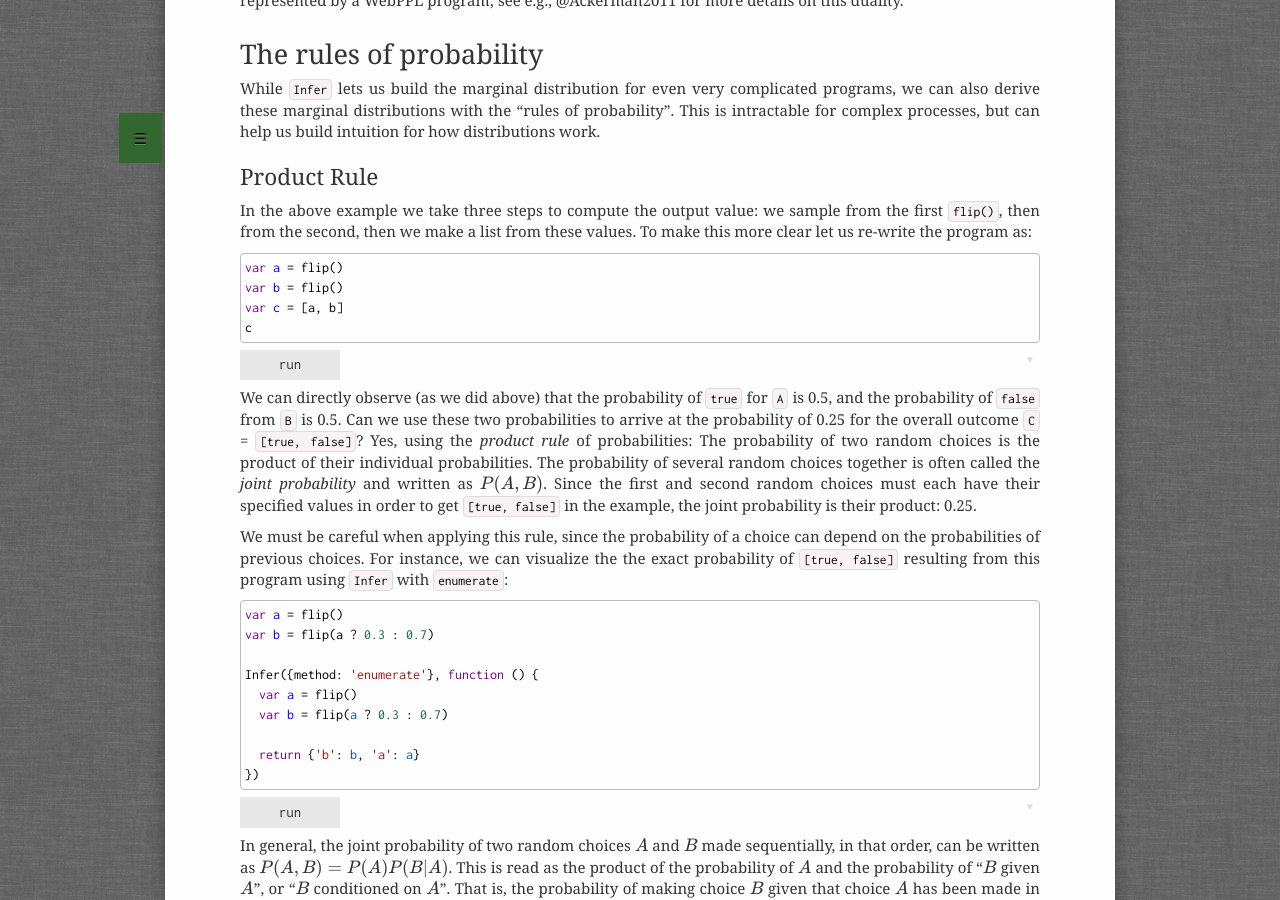
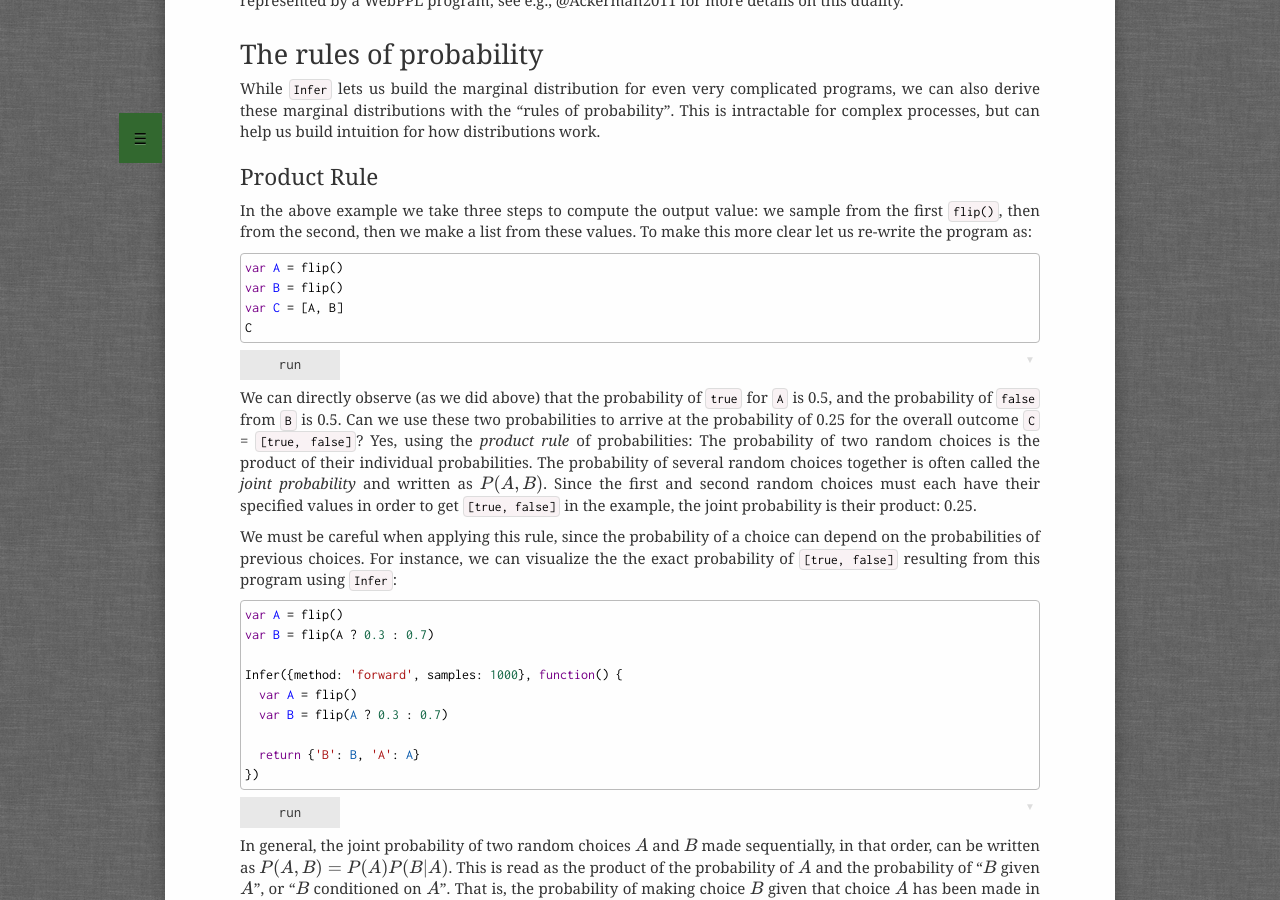
Before and after one commit to probmods/probmods2, a Jekyll site: the page built from chapters/generative-models.md, in a window 1280 px wide and 900 px high, scrolled down 7328 px. Built offline with Jekyll 4.4.1, drawn with Linux system fonts in a browser that asks for light colours; formulas are drawn with MathJax 3; a script that is not in the unit is left out; some of the changed text lies outside the part shown.

Commit message:
Resolved PR comments

```diff
--- a/chapters/generative-models.md
+++ b/chapters/generative-models.md
@@ -369,10 +369,10 @@
 To make this more clear let us re-write the program as:
 
 ~~~~
-var a = flip()
-var b = flip()
-var c = [a, b]
-c
+var A = flip()
+var B = flip()
+var C = [A, B]
+C
 ~~~~
 
 We can directly observe (as we did above) that the probability of `true` for `A` is 0.5, and the probability of `false` from `B` is 0.5. Can we use these two probabilities to arrive at the probability of 0.25 for the overall outcome `C` = `[true, false]`? Yes, using the *product rule* of probabilities:
@@ -380,17 +380,17 @@
 The probability of several random choices together is often called the *joint probability* and written as $$P(A,B)$$.
 Since the first and second random choices must each have their specified values in order to get `[true, false]` in the example, the joint probability is their product: 0.25.
 
-We must be careful when applying this rule, since the probability of a choice can depend on the probabilities of previous choices. For instance, we can visualize the the exact probability of `[true, false]` resulting from this program using `Infer` with `enumerate`:
+We must be careful when applying this rule, since the probability of a choice can depend on the probabilities of previous choices. For instance, we can visualize the the exact probability of `[true, false]` resulting from this program using `Infer`:
 
 ~~~~
-var a = flip()
-var b = flip(a ? 0.3 : 0.7)
+var A = flip()
+var B = flip(A ? 0.3 : 0.7)
 
-Infer({method: 'enumerate'}, function () {
-  var a = flip()
-  var b = flip(a ? 0.3 : 0.7)
+Infer({method: 'forward', samples: 1000}, function() {
+  var A = flip()
+  var B = flip(A ? 0.3 : 0.7)
 
-  return {'b': b, 'a': a}
+  return {'B': B, 'A': A}
 })
 ~~~~
 
@@ -520,7 +520,7 @@
               x: worldWidth/2,
               y: worldHeight}
 
-var falling = function () {
+var falling = function() {
   return {
     shape: shape(),
     static: false,
@@ -529,7 +529,7 @@
     y: 0}
 };
 
-var fixed = function () {
+var fixed = function() {
   return {
     shape: shape(),
     static: true,
@@ -580,7 +580,7 @@
   }
 }
 
-var makeTowerWorld = function () {
+var makeTowerWorld = function() {
   var block1 = addBlock(ground, true)
   var block2 = addBlock(block1, false)
   var block3 = addBlock(block2, false)
```
Also changed, not shown: other parts of chapters/generative-models.md (+23 -23 lines), exercises/generative-models.md (+2 -2 lines), solutions/generative-models.md (+5 -5 lines).
